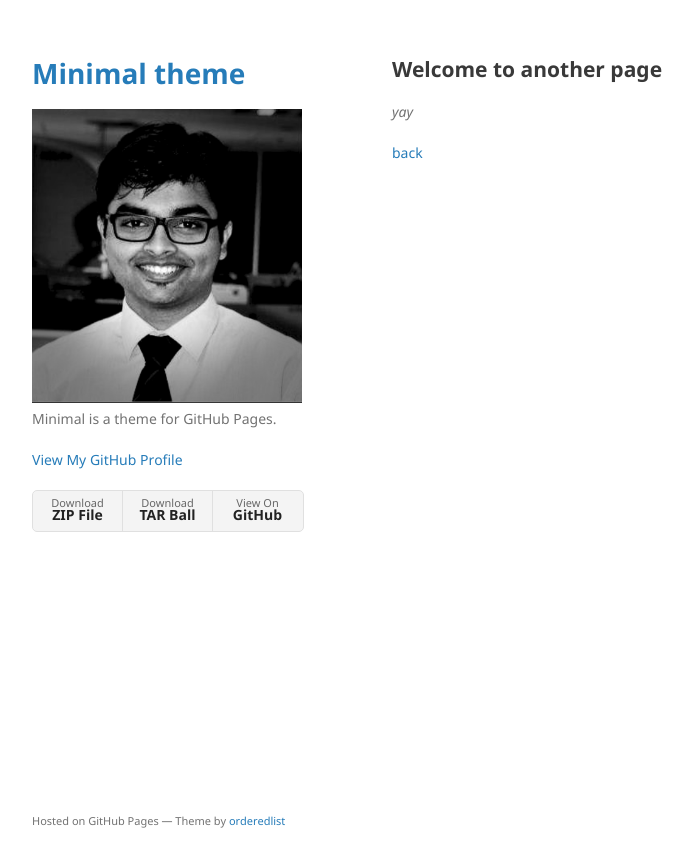
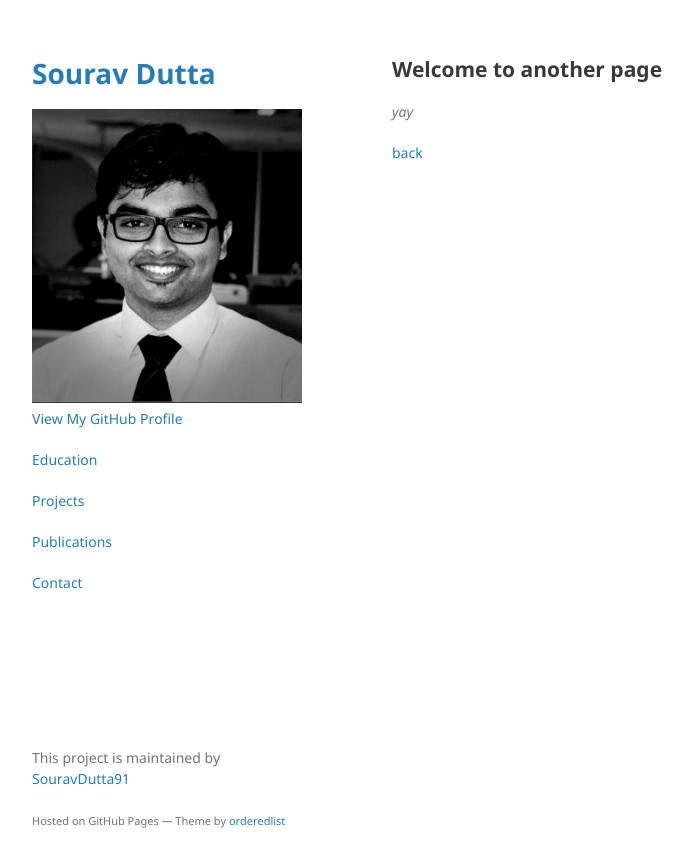
Before and after one commit to SouravDutta91/souravdutta91.github.io, a Jekyll site: the page built from another-page.md, in a window 1280 px wide. Shown: the top 867 px of the page, without its empty margins (178-871 px from the left). Built offline with Jekyll 4.4.1, drawn with Linux system fonts in a browser that asks for light colours; our own code applies the rules of GitHub Pages for plain Markdown files.

Commit message:
default layout

```diff
--- a/_layouts/default.html
+++ b/_layouts/default.html
@@ -14,29 +14,21 @@
   <body>
     <div class="wrapper">
       <header>
-        <h1><a href="{{ "/" | absolute_url }}">{{ site.title | default: site.github.repository_name }}</a></h1>
+        <h1><a href="{{ "/" | absolute_url }}">{{ 'Sourav Dutta' | default: 'Sourav Dutta' }}</a></h1>
 
         {% if site.logo %}
-          <img src="{{site.logo | relative_url}}" alt="Logo" />
-        {% endif %}
-
-        <p>{{ site.description | default: site.github.project_tagline }}</p>
-
-        {% if site.github.is_project_page %}
-        <p class="view"><a href="{{ site.github.repository_url }}">View the Project on GitHub <small>{{ site.github.repository_nwo }}</small></a></p>
+          <img src="{{site.logo | relative_url}}" alt="Sourav Dutta" />
         {% endif %}
 
         {% if site.github.is_user_page %}
         <p class="view"><a href="{{ site.github.owner_url }}">View My GitHub Profile</a></p>
         {% endif %}
 
-        {% if site.show_downloads %}
-        <ul class="downloads">
-          <li><a href="{{ site.github.zip_url }}">Download <strong>ZIP File</strong></a></li>
-          <li><a href="{{ site.github.tar_url }}">Download <strong>TAR Ball</strong></a></li>
-          <li><a href="{{ site.github.repository_url }}">View On <strong>GitHub</strong></a></li>
-        </ul>
-        {% endif %}
+	<p class="view"><a href="{{ site.github.owner_url }}">Education</a></p>
+	<p class="view"><a href="{{ site.github.owner_url }}">Projects</a></p>
+	<p class="view"><a href="{{ site.github.owner_url }}">Publications</a></p>
+	<p class="view"><a href="{{ site.github.owner_url }}">Contact</a></p>
+
       </header>
       <section>
 
@@ -44,9 +36,7 @@
 
       </section>
       <footer>
-        {% if site.github.is_project_page %}
         <p>This project is maintained by <a href="{{ site.github.owner_url }}">{{ site.github.owner_name }}</a></p>
-        {% endif %}
         <p><small>Hosted on GitHub Pages &mdash; Theme by <a href="https://github.com/orderedlist">orderedlist</a></small></p>
       </footer>
     </div>
```
